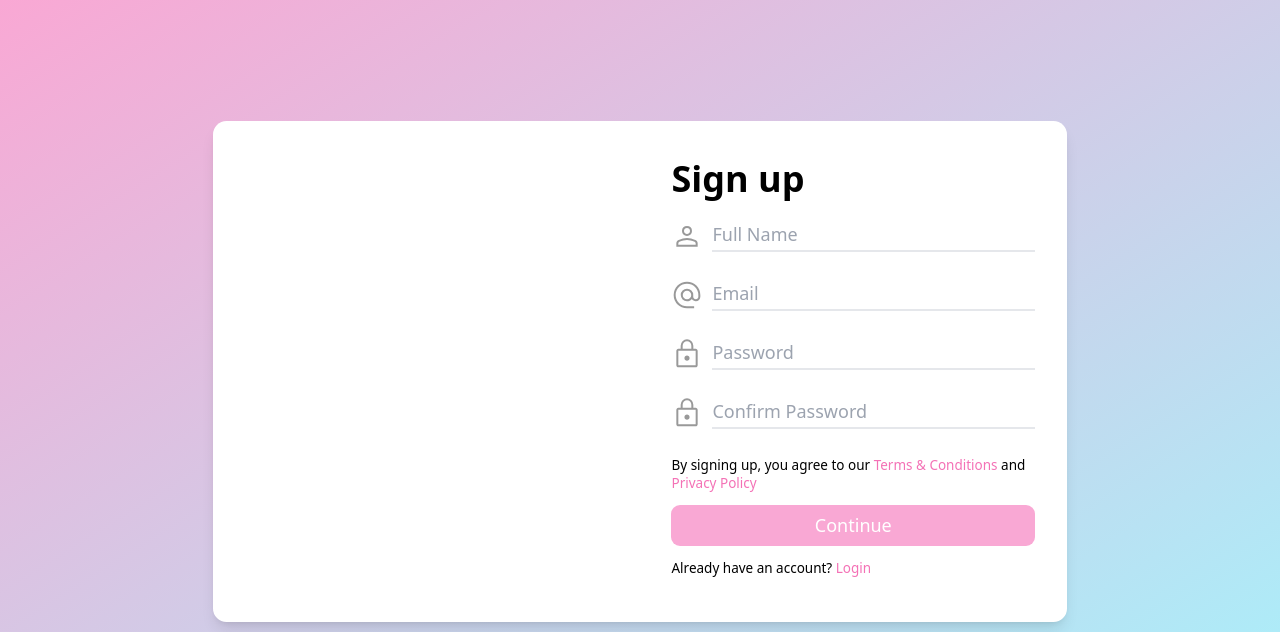
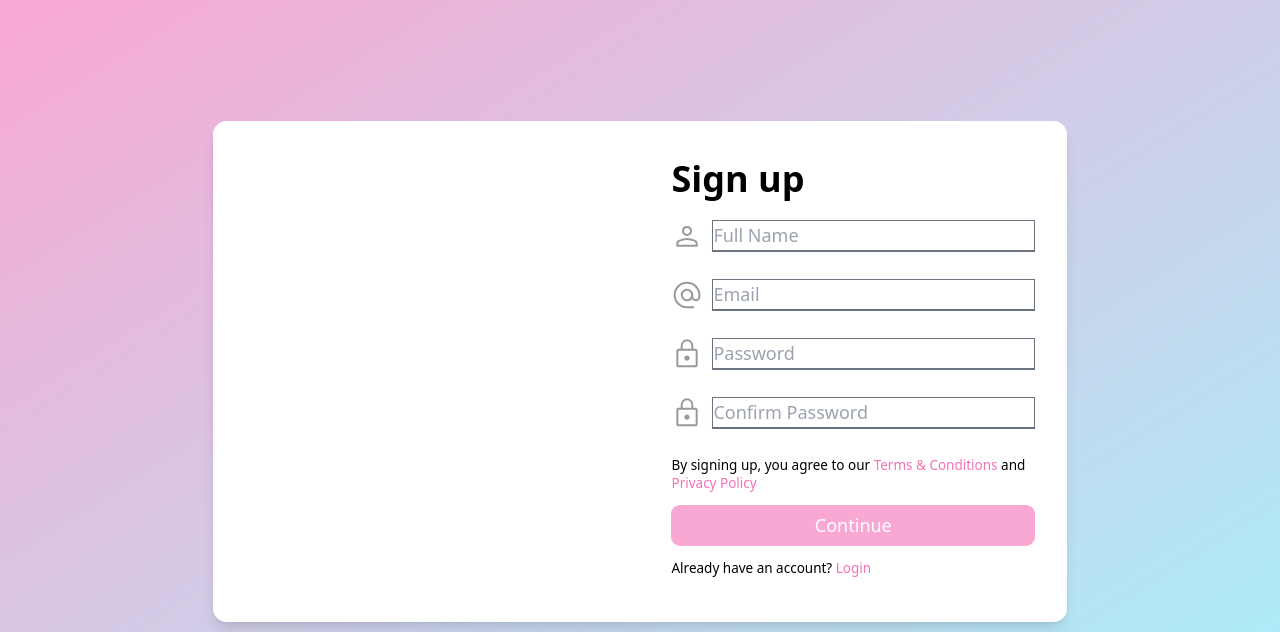
Before and after one commit to alchuu00/sign-up-form, a website built with Vite: page index.html in a window 1280 px wide. Shown: the top 632 px of the page. Built offline with nearby package versions, Linux system fonts and the light colour scheme; files whose address does not match are found by name.

Commit message:
fix tailwind not loading

```diff
--- a/index.html
+++ b/index.html
@@ -7,6 +7,7 @@
   <link rel="stylesheet" href="style.css">
   <meta name="viewport" content="width=device-width, initial-scale=1.0" />
   <script type="module" src="main.js" defer></script>
+  <script src="https://cdn.tailwindcss.com?plugins=forms,typography,aspect-ratio,line-clamp"></script>
   <title>Sign Up</title>
 </head>
 
```
